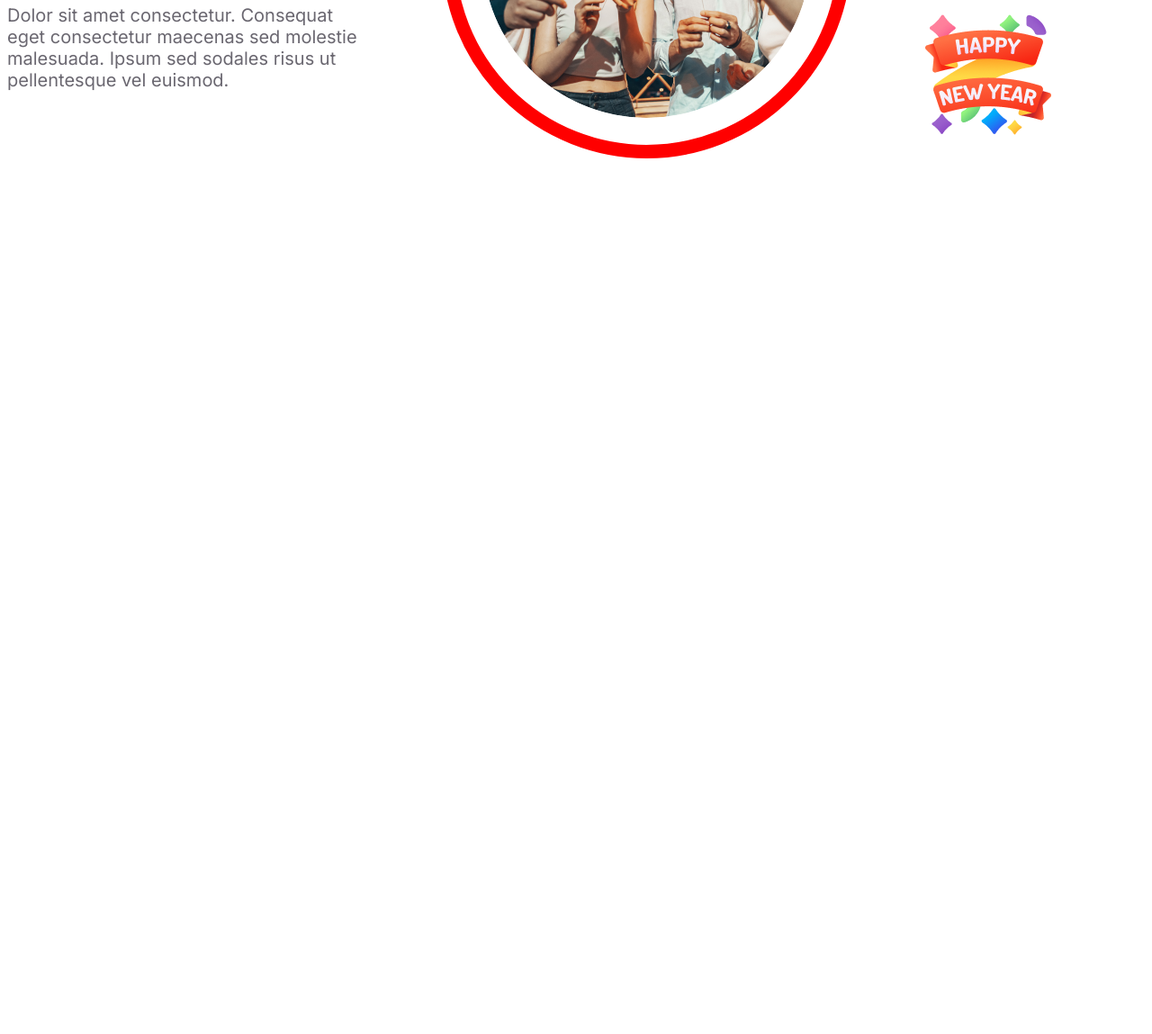
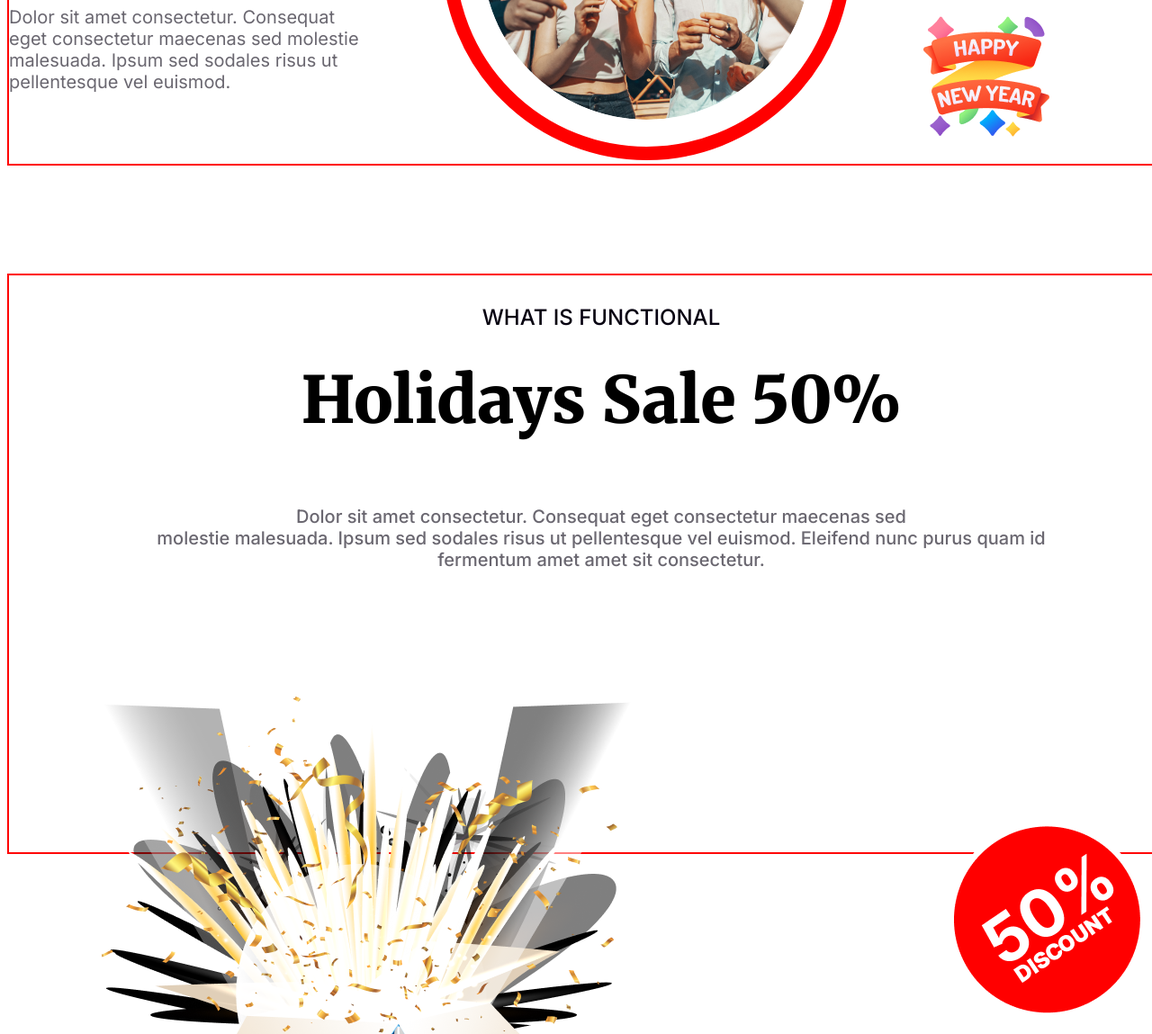
Before and after one commit to shakif-2025/New-year-website, a plain HTML site: page index.html in a window 1280 px wide. Shown: the part 3204-4353 px from the top of the page at 90% size. Before the commit the page ends 3504 px from the top, so only its background shows below. Drawn offline with Linux system fonts and the light colour scheme.

Commit message:
holiday sale section completed

```diff
--- a/index.html
+++ b/index.html
@@ -78,6 +78,7 @@
         </p>
         <button class="btn inter-normal">Join Now</button>
       </section>
+
       <!-- offer-year starts here -->
       <section class="offer-year">
         <div class="offer-year-content">
@@ -101,6 +102,30 @@
         </div>
       </section>
       <!-- offer-year ends here -->
+
+      <!-- holiday sale -->
+      <section class="holiday-sale">
+        <div class="holiday-sale-texts">
+          <h4 class="inter-normal">WHAT IS FUNCTIONAL</h4>
+          <h3 class="merriweather-normal">Holidays Sale 50%</h3>
+          <p class="inter-normal">
+            Dolor sit amet consectetur. Consequat eget consectetur maecenas sed
+            <br />
+            molestie malesuada. Ipsum sed sodales risus ut pellentesque vel
+            euismod. Eleifend nunc purus quam id <br />
+            fermentum amet amet sit consectetur.
+          </p>
+
+          <div class="rectangle-2">
+            <img src="./assets/images/Rectangle 2.png" alt="" />
+
+            <div class="gift-box-discount">
+              <img src="./assets/images/Group 75.png" alt="" />
+              <img class="discount" src="./assets/images/Group 44.png" alt="" />
+            </div>
+          </div>
+        </div>
+      </section>
     </main>
     <!-- main end -->
     <footer></footer>
--- a/styles/style.css
+++ b/styles/style.css
@@ -163,6 +163,7 @@ span {
 /* Offer-year styles */
 
 .offer-year {
+  border: 2px solid red;
   margin-top: 120px;
   display: flex;
   justify-content: space-between;
@@ -212,3 +213,50 @@ span {
   margin-top: -43px;
   width: 300px;
 }
+
+/* holiday- sale styles */
+.holiday-sale {
+  text-align: center;
+  margin-top: 120px;
+
+  border: 2px solid red;
+}
+.holiday-sale-texts h4 {
+  color: rgba(7, 2, 17, 1);
+  font-size: 24px;
+  font-weight: 500;
+}
+
+.holiday-sale-texts h3 {
+  /* font-family: Merriweather; */
+  font-size: 72px;
+  font-weight: 900;
+  margin-top: 20px;
+}
+
+.holiday-sale-texts p {
+  color: rgba(7, 2, 17, 0.6);
+  margin-bottom: -40px;
+  font-size: 20px;
+  font-weight: 500;
+  /* width: 1270px; */
+}
+
+.rectangle-2 {
+  position: relative;
+  top: 600px;
+
+  margin-bottom: 120px;
+}
+
+.gift-box-discount {
+  position: absolute;
+
+  top: -420px;
+}
+
+.gift-box-discount .discount {
+  position: absolute;
+  left: 1000px;
+  top: 95px;
+}
```
